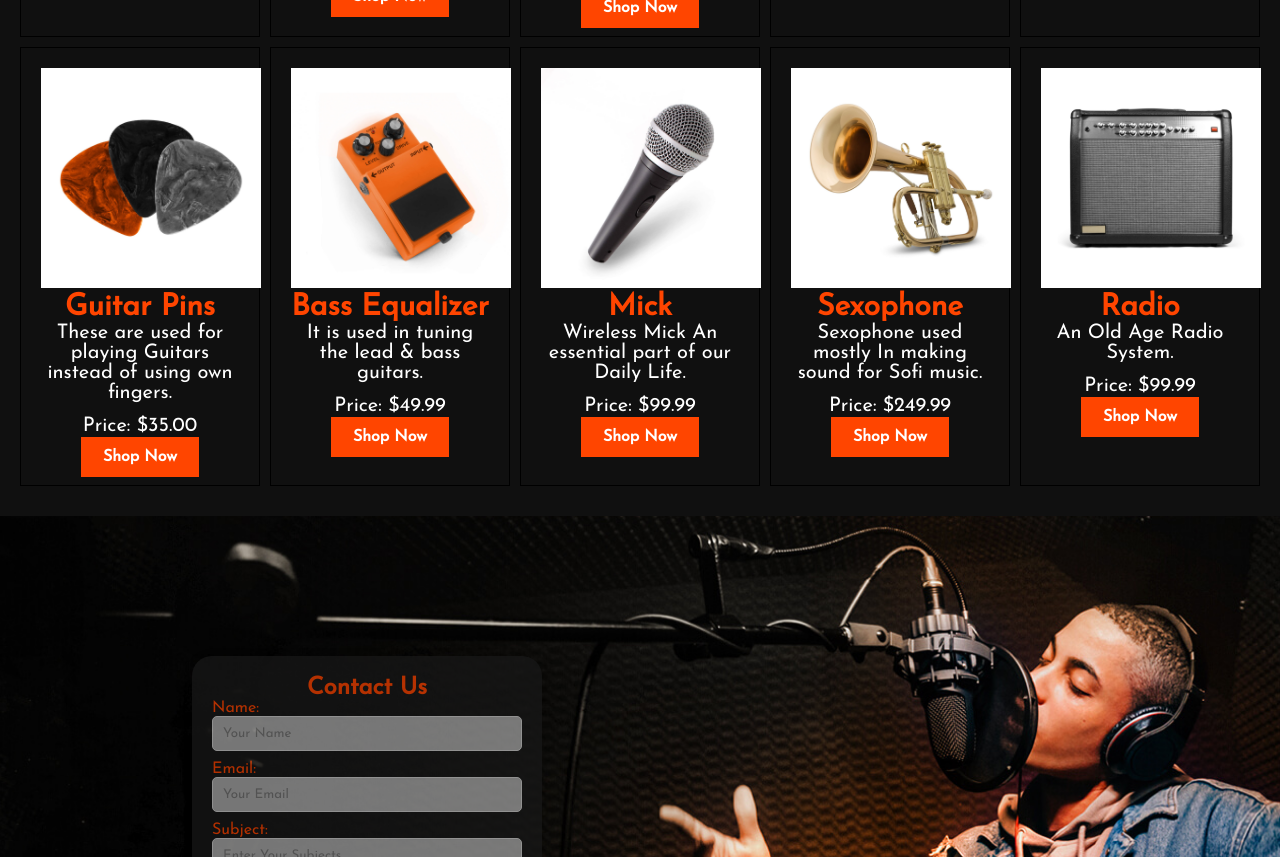
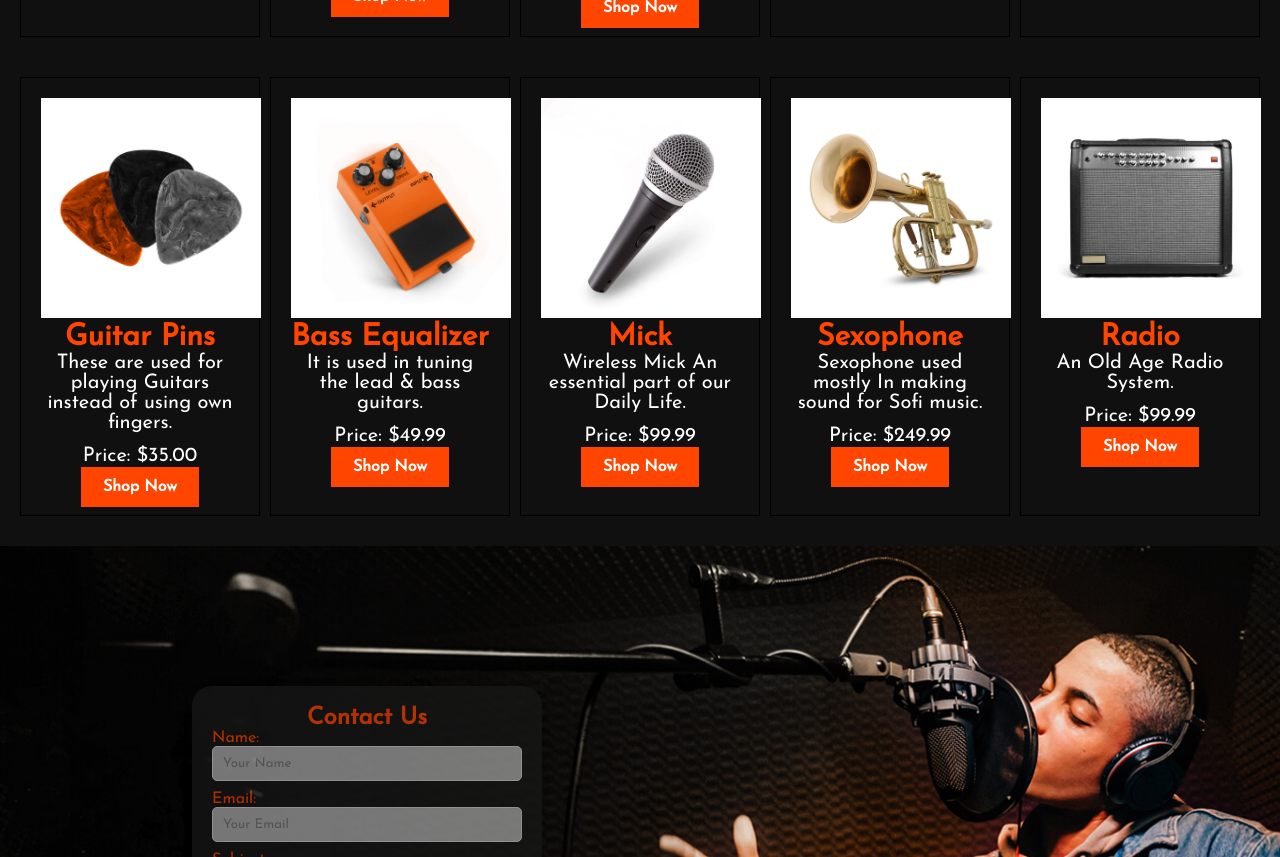
Before and after one commit to MuhammadUsman-10/21PWBCS0848-WP-Fall2023-Task04, a plain HTML site: page index.html in a window 1280 px wide. Shown: the part 2098-2955 px from the top of the page. Drawn offline with Linux system fonts and the light colour scheme.

Commit message:
Update index.html

```diff
--- a/index.html
+++ b/index.html
@@ -97,6 +97,8 @@
                         <p>Price: $89.99</p>
                         <a class="button" href="#">Shop Now</a>
                     </div>
+                </div>
+                <div class="grid-container">
                     <div class="grid-item">
                         <img src="Images/pins.jpg" width="220px" height="220px" alt="Product 6">
                         <h2>Guitar Pins</h2>
```
